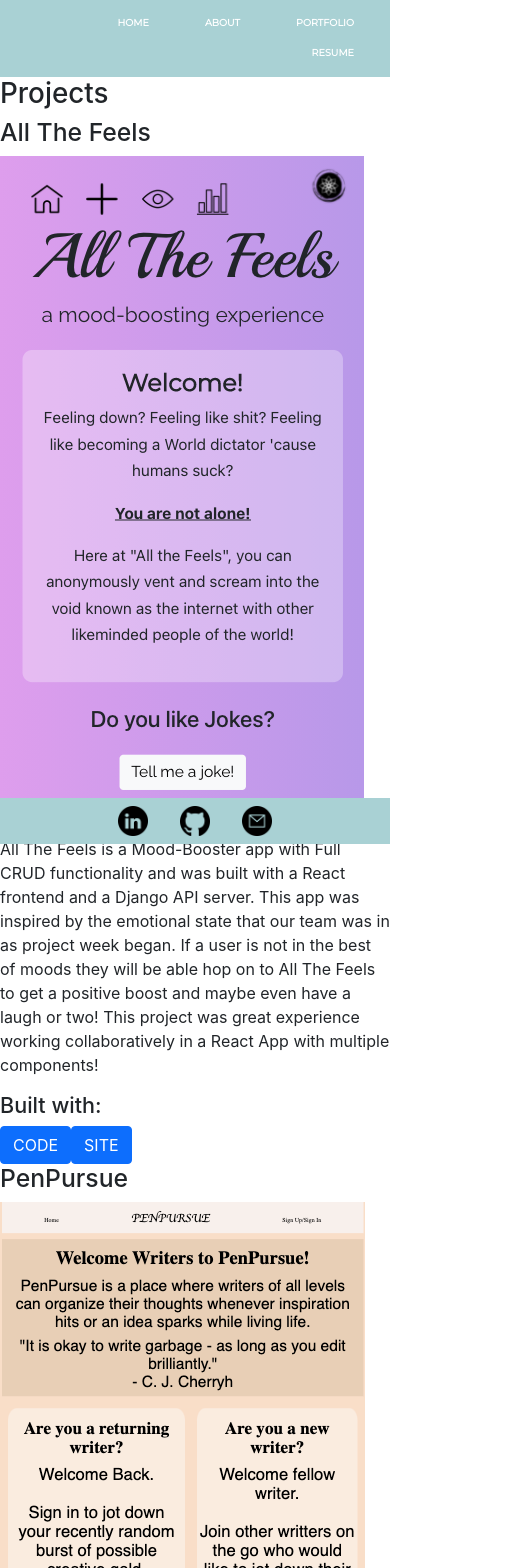
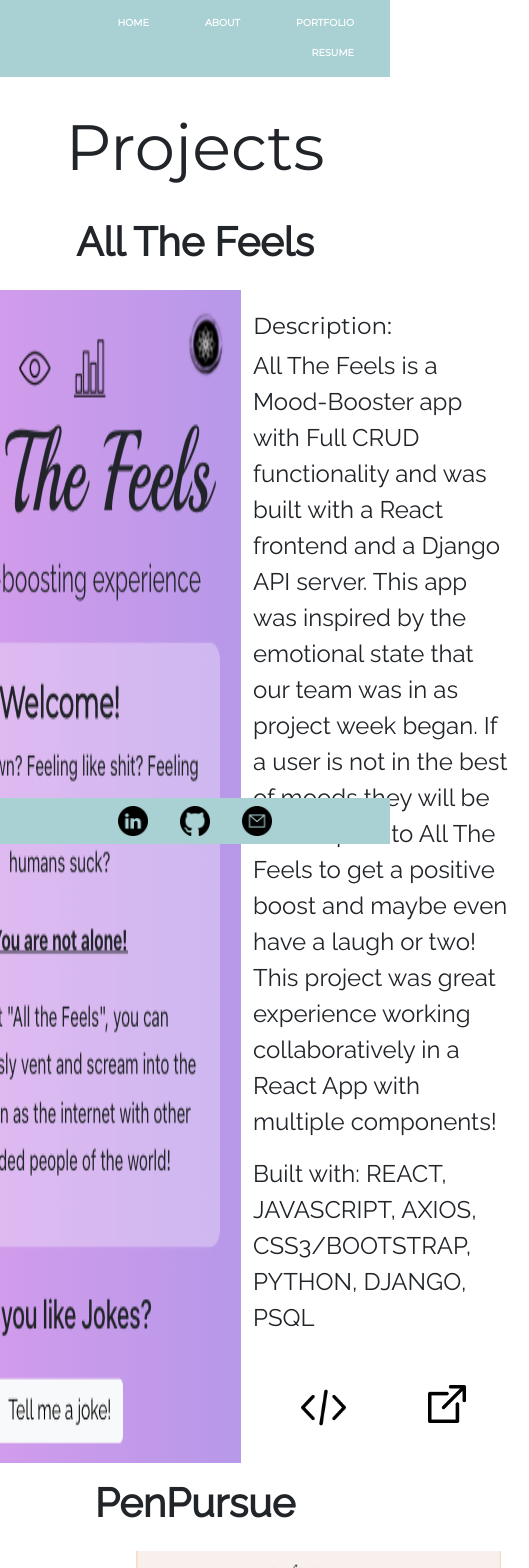
Before and after one commit to rayuchtai/portfolio, a React (Create React App) app: page /portfolio in a window 390 px wide. Shown: the top 1568 px of the page, 529 px wide, since content can reach past the window. Built offline with nearby package versions, Linux system fonts and the light colour scheme.

Commit message:
add porfolio page css, icons, etc. beginning to make it responsive

```diff
--- a/public/css/portfolio.css
+++ b/public/css/portfolio.css
@@ -0,0 +1,100 @@
+.portfolio-container {
+  display:flex;
+  flex-direction: column;
+  justify-content: center;
+  align-items: center;
+  margin-bottom: 3em;
+}
+.portfolio-container > h1 {
+  font-family: 'Montserrat', sans-serif;
+  margin-top: .5em;
+  font-size: 4em;
+}
+#atf-h2 {
+  margin-top: 1.5em
+}
+.project > h2 {
+  font-family: 'Raleway', sans-serif;
+  font-size: 2.5em;
+  font-weight: bold;
+}
+.project-list {
+  display: flex;
+  flex-direction: column;
+  justify-content: center;
+  align-items: center;
+}
+
+.project {
+  display: flex;
+  flex-direction: column;
+  justify-content: center;
+  align-items: center;
+}
+#pen {
+  flex-direction: row-reverse;
+}
+#pen > img {
+  margin-left: .75em;
+}
+.info {
+  display:flex;
+  margin: 1em;
+}
+.info > img {
+  margin-right: .75em
+}
+.desc > h3{
+  margin-top: 1em;
+  text-align: left;
+}
+.built{
+  font-size: 2em;
+}
+.desc > h3, .built {
+  font-family: 'Montserrat', sans-serif;
+}
+.desc > p {
+  font-family: 'Raleway', sans-serif;
+  font-size: 1.5em;
+}
+
+.project-links {
+  display: flex;
+  flex-direction: row;
+  justify-content: center;
+}
+
+.project-links > a {
+  margin: 1em;
+  font-family: 'Raleway', sans-serif;
+  padding: 1em 1.5em;
+}
+
+.project-links > a > img {
+  width: 45px;
+  height: 45px;
+}
+
+.project-links > a > .site-btn {
+  width: 38px;
+  height: 38px;
+}
+
+@media (max-width: 576px) {
+
+
+}
+/* Small devices (landscape phones, 576px and up) */
+@media (min-width: 576px) and (max-width: 767.98px) {
+
+}
+
+/* Medium devices (tablets, 768px and up) */
+@media (min-width: 768px) and (max-width: 991.98px) { ... }
+
+/* Large devices (desktops, 992px and up) */
+@media (min-width: 992px) and (max-width: 1199.98px) { ... }
+
+/* Extra large devices (large desktops, 1200px and up) */
+@media (min-width: 1200px) { ... }
--- a/public/index.html
+++ b/public/index.html
@@ -49,6 +49,9 @@
 
       <div>Icons made by <a href="" title="iconixar">iconixar</a> from <a href="https://www.flaticon.com/" title="Flaticon">www.flaticon.com</a></div>
 
+      <div>Icons made by <a href="https://www.flaticon.com/authors/kiranshastry" title="Kiranshastry">Kiranshastry</a> from <a href="https://www.flaticon.com/" title="Flaticon">www.flaticon.com</a></div>
+
+      <div>Icons made by <a href="https://www.freepik.com" title="Freepik">Freepik</a> from <a href="https://www.flaticon.com/" title="Flaticon">www.flaticon.com</a></div>
     -->
   </body>
 </html>
--- a/src/components/Portfolio.js
+++ b/src/components/Portfolio.js
@@ -5,53 +5,53 @@ const Portfolio = () => {
     <>
       <h1>Projects</h1>
       <div className="project-list">
-        <div className="project">
+        <div className="project" id="atf-h2">
           <h2>All The Feels</h2>
-          <div className="info">
+          <div className="info" id="atf">
             <img src="imgs/atf.png" alt="all_the_feels" />
             <div className="desc">
-              <h3>Description</h3>
+              <h3>Description:</h3>
               <p>
                 All The Feels is a Mood-Booster app with Full CRUD functionality and was built with a React frontend and a Django API server. This app was inspired by the emotional state that our team was in as project week began. If a user is not in the best of moods they will be able hop on to All The Feels to get a positive boost and maybe even have a laugh or two! This project was great experience working collaboratively in a React App with multiple components!
               </p>
-              <h4>Built with:</h4>
+              <p className="built">Built with: REACT, JAVASCRIPT, AXIOS, CSS3/BOOTSTRAP, PYTHON, DJANGO, PSQL</p>
               <div className="project-links">
-                <a href="https://github.com/thewrightbrandon/All_The_Feels_CRA" className="btn btn-primary" target="_blank" rel="noreferrer">CODE</a>
-                <a href="https://all-the-feels-app.herokuapp.com/" className="btn btn-primary" target="_blank" rel="noreferrer">SITE</a>
+                <a href="https://github.com/thewrightbrandon/All_The_Feels_CRA" className="btn code-btn" target="_blank" rel="noreferrer"><img src="imgs/code.png" alt="code-icon"/></a>
+                <a href="https://all-the-feels-app.herokuapp.com/" className="btn" target="_blank" rel="noreferrer"><img src="imgs/site.png" className="site-btn" alt="site-icon"/></a>
               </div>
             </div>
           </div>
         </div>
         <div className="project">
           <h2>PenPursue</h2>
-          <div className="info">
+          <div className="info" id="pen">
             <img src="imgs/penpursue.png" alt="penpursue" />
             <div className="desc">
-              <h3>Description</h3>
+              <h3>Description:</h3>
               <p>
                 PenPursue is an app that allows writers to log their information of their writings. Inspired by my own love for writing and the mental strain of remembering every aspect of the writing as well as other ideas and features of the story. The app has sections that will allow the writer to divide their works by: characters, settings, plot, chapters, and notes.
               </p>
-              <h4>Built with:</h4>
+              <p className="built">Built with: MONGO, MONGODB, NODEJS, EXPRESS, MONGOOSE, EJS</p>
               <div className="project-links">
-                <a href="https://github.com/rayuchtai/penpursue" className="btn btn-primary" target="_blank" rel="noreferrer">CODE</a>
-                <a href="https://penpursue.herokuapp.com/elements" className="btn btn-primary" target="_blank" rel="noreferrer">SITE</a>
+                <a href="https://github.com/rayuchtai/penpursue" className="btn code-btn" target="_blank" rel="noreferrer"><img src="imgs/code.png" alt="code-icon"/></a>
+                <a href="https://penpursue.herokuapp.com/elements" className="btn" target="_blank" rel="noreferrer"><img src="imgs/site.png" className="site-btn" alt="site-icon"/></a>
               </div>
             </div>
           </div>
         </div>
         <div className="project">
           <h2>R.W. Reading</h2>
-          <div className="info">
+          <div className="info" id="tarot">
             <img src="imgs/tarot.png" alt="tarot" />
             <div className="desc">
-              <h3>Description</h3>
+              <h3>Description:</h3>
               <p>
                 R.W. Reading is an app that allows the user to experience a single card reading. Inspired by my interest in tarot reading and the interesting story told by the cards themselves and meanings of each indiviual card. Utilizing a third party api, I mimicked a single card reading.
               </p>
-              <h4>Built with:</h4>
+              <p className="built">Built with: HTML, CSS, JAVASCRIPT, JQUERY</p>
               <div className="project-links">
-                <a href="https://github.com/rayuchtai/tarotreading" className="btn btn-primary" target="_blank" rel="noreferrer">CODE</a>
-                <a href="https://rider-waite-tarot-simple-app.netlify.app/" className="btn btn-primary" target="_blank" rel="noreferrer">SITE</a>
+                <a href="https://github.com/rayuchtai/tarotreading" className="btn code-btn" target="_blank" rel="noreferrer"><img src="imgs/code.png" alt="code-icon"/></a>
+                <a href="https://rider-waite-tarot-simple-app.netlify.app/" className="btn" target="_blank" rel="noreferrer"><img src="imgs/site.png" className="site-btn" alt="site-icon"/></a>
               </div>
             </div>
           </div>
```
Also changed, not shown: public/imgs/code.png (added), public/imgs/site.png (added).
